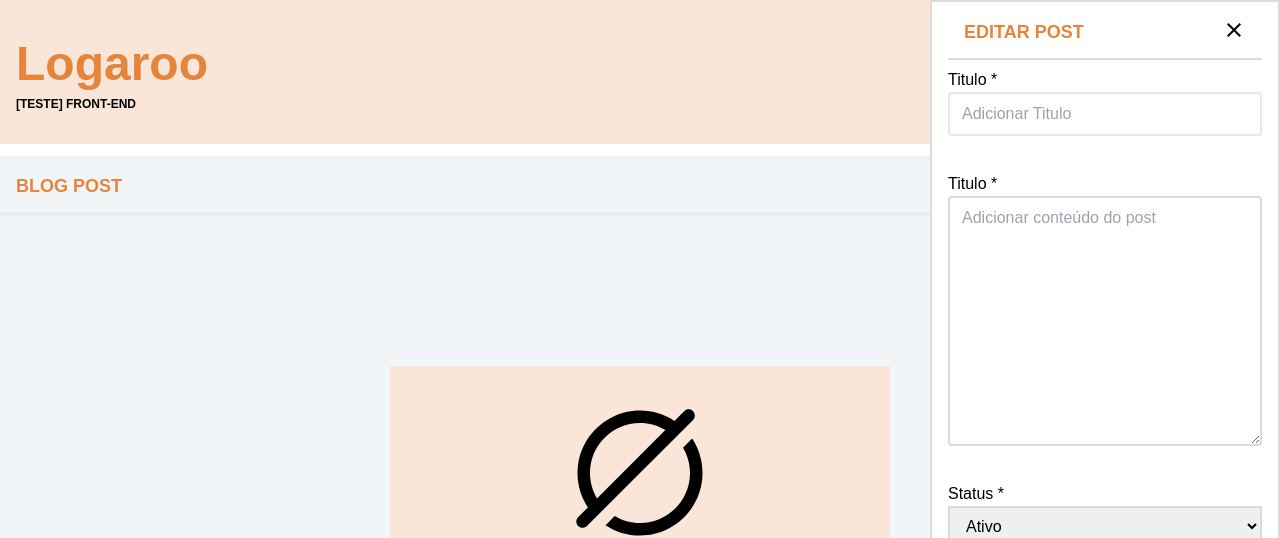
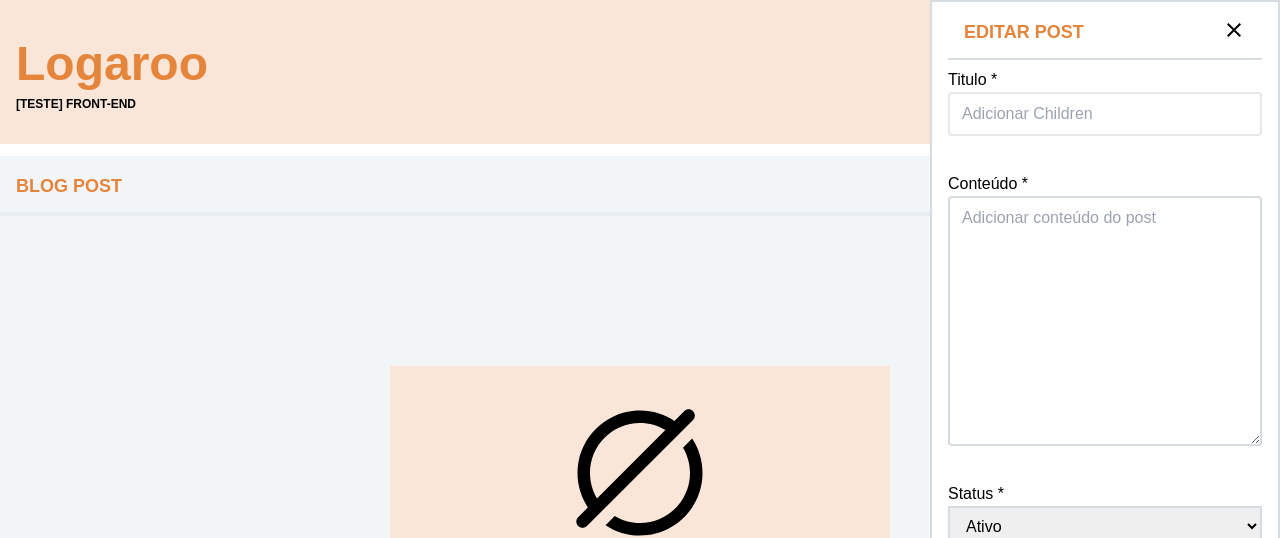
Before and after one commit to Pedro-Vitor-SG/logaroo-crud, a React (Vite) app: page / in a window 1280 px wide. Both pictures are taken after a click on the button "ADICIONAR". Shown: the top 538 px of the page. Built offline with nearby package versions, Linux system fonts and the light colour scheme.

Commit message:
refactor: chamando componente de fieldset e pegando o valor dos  inputs com o state

```diff
--- a/src/components/Main/addPost.tsx
+++ b/src/components/Main/addPost.tsx
@@ -1,8 +1,21 @@
 
 import CloseIcon from '@mui/icons-material/Close';
+import Fieldset from './fieldset';
+import { useState } from 'react';
 
 
-function AddPost({isOpen, setModalOpen}) {
+function AddPost({ isOpen, setModalOpen }) {
+
+    //Mudança de estado
+    const [inputValue, setInputValue] = useState();
+
+    function handleChange(e) {
+        setInputValue(
+            console.log(e.target.value)
+        );
+    }
+    //Mudança de estado
+
     if (isOpen) {
         return (
             <aside className='bg-white fixed top-0 right-0 py-4 px-4 h-full w-[350px] border-2 border-primary-gray'>
@@ -15,27 +28,23 @@ function AddPost({isOpen, setModalOpen}) {
                 </div>
                 <div className='border-b-2 border-primary-gray pt-2'>
                     <form>
-                        <fieldset className="mb-9">
-                            <label>Titulo *</label>
-                            <input placeholder='Adicionar Titulo' type="text" className='border-2 bborder-primary-gray block w-full pl-3 py-2 rounded outline-0	' />
-                        </fieldset>
-                        <fieldset className="mb-9">
-                            <label>Titulo *</label>
-                            <textarea placeholder='Adicionar conteúdo do post' className='border-2 border-primary-gray block w-full pl-3 py-2 rounded outline-0 h-[250px]' />
-                        </fieldset>
-
-                        <fieldset className="mb-9">
-                            <label>Status *</label>
-                            <select className='block border-2 border-primary-gray w-full h-[40px] px-3 py-2' name="" id="">
-                                <option value="">Ativo</option>
-                                <option value="">Inativo</option>
+                        <Fieldset fieldName="Titulo *">
+                            <input placeholder="Adicionar Children" value={inputValue} onChange={handleChange} type="text" className='border-2 bborder-primary-gray block w-full pl-3 py-2 rounded outline-0' />
+                        </Fieldset>
+                        <Fieldset fieldName="Conteúdo *">
+                            <textarea value={inputValue} onChange={handleChange} placeholder='Adicionar conteúdo do post' className='border-2 border-primary-gray block w-full pl-3 py-2 rounded outline-0 h-[250px]' />
+                        </Fieldset>
+                        <Fieldset fieldName="Status *">
+                            <select value={inputValue} onChange={handleChange} className='block border-2 border-primary-gray w-full h-[40px] px-3 py-2'>
+                                <option value="Ativo">Ativo</option>
+                                <option value="Inativo">Inativo</option>
                             </select>
-                        </fieldset>
+                        </Fieldset>
                     </form>
                 </div>
 
                 <div className='pt-3 flex gap-2 justify-end items-center'>
-                    <button className='text-gray border-b-2 border-primary-gray h-[25px]'>Cancelar</button>
+                    <button className='text-gray border-b-2 border-primary-gray h-[25px]' onClick={setModalOpen}>Cancelar</button>
                     <button className='bg-primary-orange text-white px-4 py-2 rounded'>Salvar</button>
                 </div>
             </aside>
```
